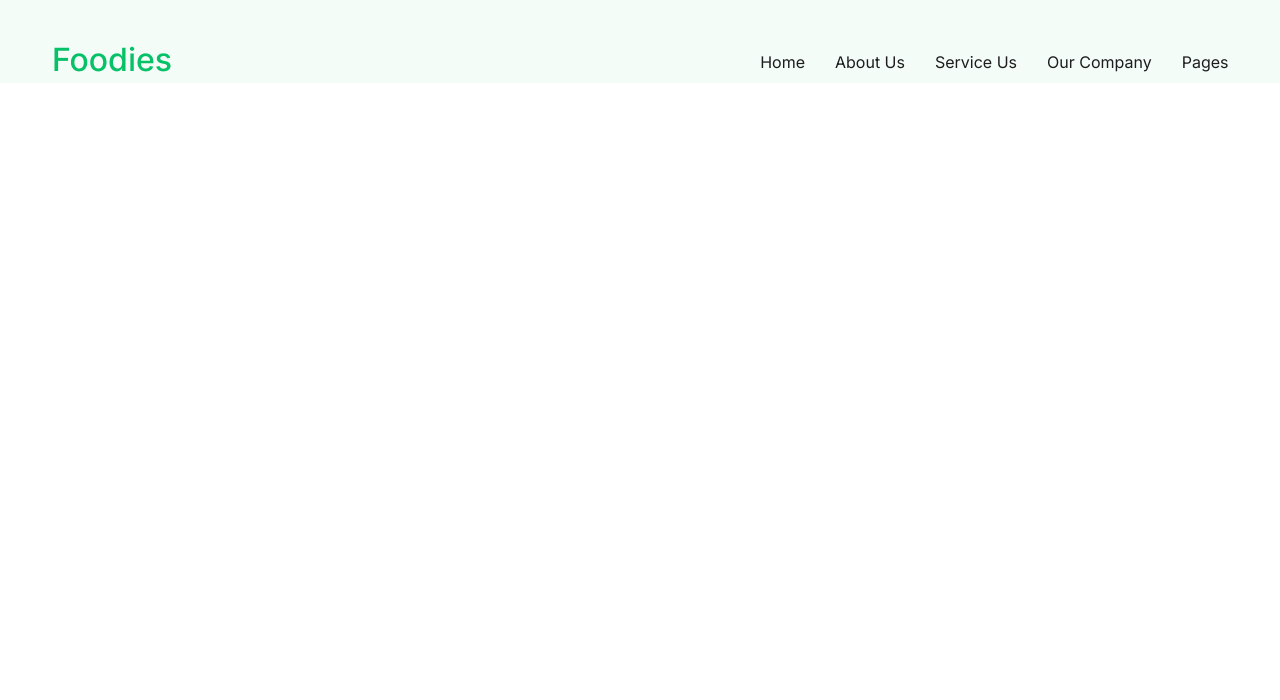
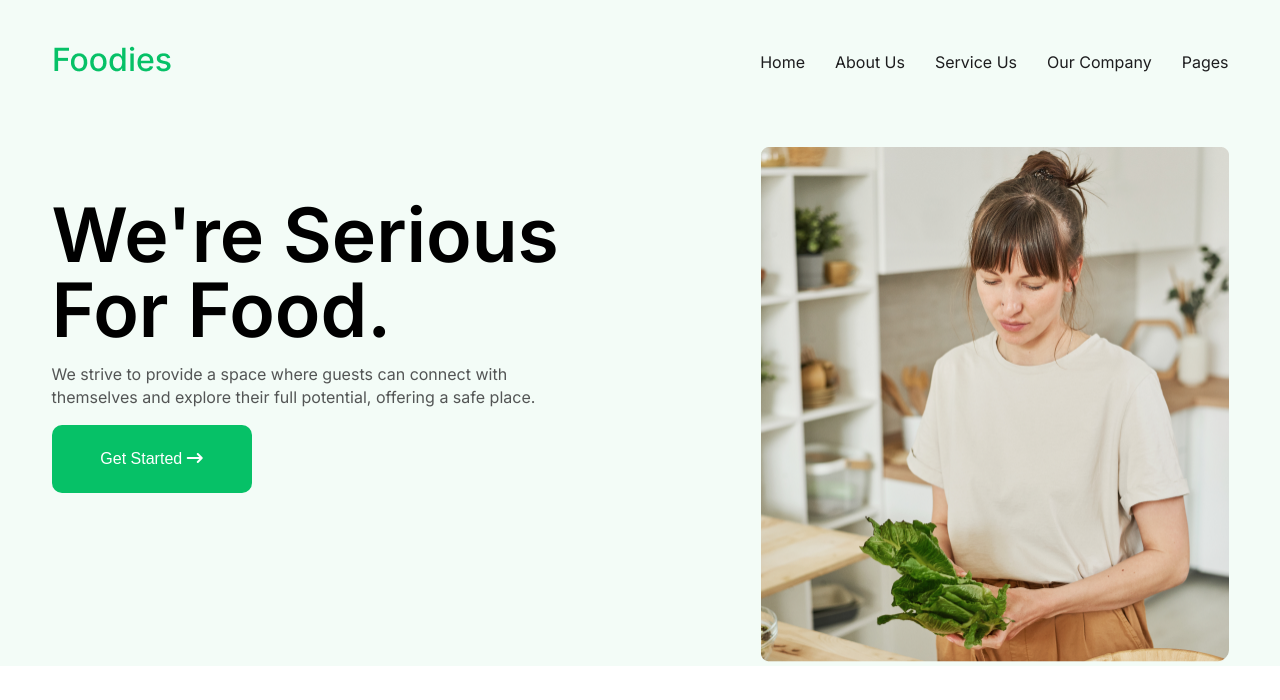
Before and after one commit to johyraajmayen134cse-design/Assignment1, a plain HTML site: page index.html in a window 1280 px wide. Drawn offline with Linux system fonts and the light colour scheme.

```diff
--- a/index.html
+++ b/index.html
@@ -49,7 +49,23 @@
             </nav>
             <button class="hamburger" onclick="toggleMenu()">☰</button>
         </div>
-
+        <!-- banner area started -->
+        <div class="banner-area">
+            <div class="banner-text">
+                <h1 class="banner-title">
+                    We're Serious For Food.
+                </h1>
+                <p class="banner-para">
+                    We strive to provide a space where guests can connect with themselves and explore their full
+                    potential, offering a safe place.
+                </p>
+                <button class="banner-btn">Get Started <i class="fa-solid fa-arrow-right-long"></i></button>
+            </div>
+            <div class="banner-image">
+                <img src="./img/Place Your Image.png" alt="">
+            </div>
+        </div>
+        <!-- Banner area done -->
     </header>
 
 </body>
```
